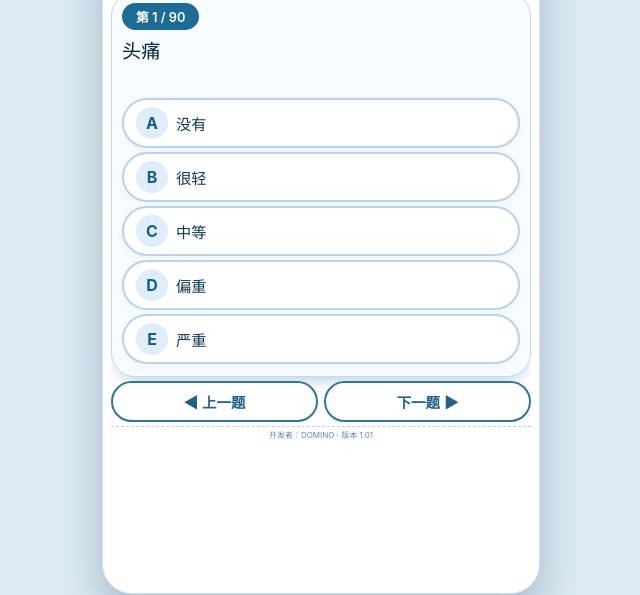
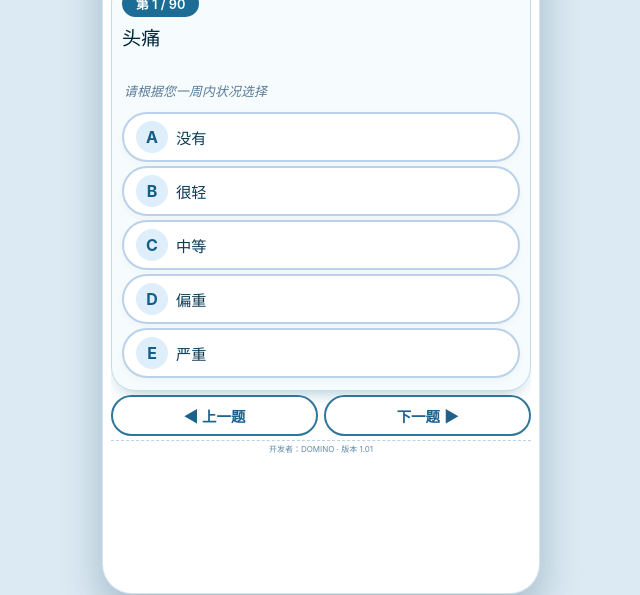
Before and after one commit to iiDomino/PsyHealth, a plain HTML site: page PsyHealth90自测量表ByDOMINO.html.html in a window 1280 px wide. Shown: the part 205-800 px from the top of the page, without its empty margins (319-959 px from the left). Drawn offline with nearby package versions, Linux system fonts and the light colour scheme.

Commit message:
Update PsyHealth90自测量表ByDOMINO.html.html

```diff
--- a/PsyHealth90自测量表ByDOMINO.html.html
+++ b/PsyHealth90自测量表ByDOMINO.html.html
@@ -109,6 +109,14 @@
             margin-bottom: 12px;
             word-break: break-word;
             min-height: 3rem;
+        }
+        /* 新增提示语样式 */
+        .question-hint {
+            font-size: 0.8rem;
+            color: #5a7a95;
+            margin: -4px 0 12px 2px;
+            letter-spacing: 0.2px;
+            font-style: italic;
         }
         .option-grid {
             display: flex;
@@ -350,6 +358,8 @@
             <div class="card" id="questionCard">
                 <div class="question-num" id="qNum">第 1 / 90 题</div>
                 <div class="question-text" id="qText">头痛</div>
+                <!-- 新增提示语 -->
+                <div class="question-hint">请根据您一周内状况选择</div>
                 <div class="option-grid" id="optionGrid"></div>
             </div>
             <div class="nav-buttons">
```
